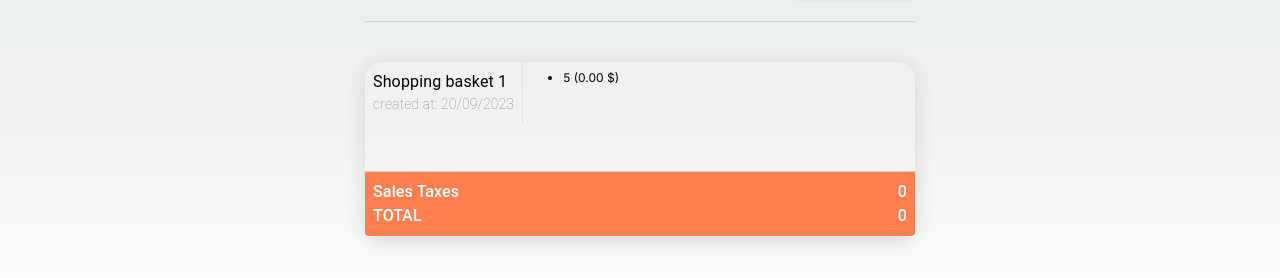
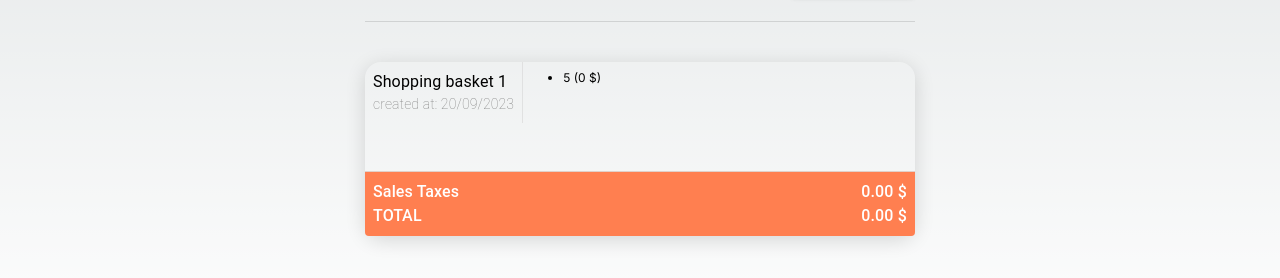
Before and after one commit to fk-pixel/coding-ch, a Next.js app: page / in a window 1280 px wide. Both pictures are taken after typing "Sample", "5" into the empty fields and a click on the button "ADD TO CART". Shown: the part 426-704 px from the top of the page. Built offline with nearby package versions, Linux system fonts and the light colour scheme.

Commit message:
add sales taxes an total information pro card at card footer

```diff
--- a/app/_components/TaxCard.tsx
+++ b/app/_components/TaxCard.tsx
@@ -1,18 +1,17 @@
 import React from "react";
 import { format } from "date-fns";
 import { Box, Typography } from "@mui/material";
-import { Item, Product } from "./TaxSalesTabPanel";
+import { Sale } from "./TaxSalesTabPanel";
+import { getCalculatedPrice } from "../_utils/CardUtils";
 
 export interface TaxCardProps {
   index: number;
-  basket: Item[];
-  salesTaxes: number;
-  total: number;
-  onChangeBasket: () => Item[][];
+  basket: Sale[];
+  // onChangeBasket: () => Item[][];
 }
 
 export default function TaxCard(props: TaxCardProps): JSX.Element {
-  const { basket, salesTaxes, total, index, onChangeBasket } = props;
+  const { basket, index } = props;
 
   const date = format(new Date(), "dd/MM/yyyy");
 
@@ -20,13 +19,18 @@ export default function TaxCard(props: TaxCardProps): JSX.Element {
   //   onChangeBasket();
   // }, []);
 
-  //const salesTaxes: number = 0;
+  const salesTaxes: number = basket
+    .map((x) => getCalculatedPrice(x.salesType, x.taxable, x.price).saleTax)
+    .reduce((acc, val) => acc + val, 0);
 
-  //const total: number = 0;
+  const total: number = basket
+    .map(
+      (x) => getCalculatedPrice(x.salesType, x.taxable, x.price).roundedPrice
+    )
+    .reduce((acc, val) => acc + val, 0);
 
   return (
     /* Main Card */
-
     <Box
       sx={{
         marginTop: 5,
@@ -63,9 +67,13 @@ export default function TaxCard(props: TaxCardProps): JSX.Element {
         <Box sx={{ display: "block", padding: 1, fontSize: 12 }}>
           <ul>
             {basket.length > 0 &&
-              basket.map((x: Item) => (
+              basket.map((x: Sale) => (
                 <li>
-                  {x.piece} {x.productName} ({(x.piece * x.price).toFixed(2)} $)
+                  {x.piece} {x.productName} (
+                  {x.piece *
+                    getCalculatedPrice(x.salesType, x.taxable, x.price)
+                      .roundedPrice}{" "}
+                  $)
                 </li>
               ))}
           </ul>
@@ -92,13 +100,15 @@ export default function TaxCard(props: TaxCardProps): JSX.Element {
           }}
         >
           <Typography sx={{ fontWeight: 550 }}>Sales Taxes</Typography>
-          <Typography sx={{ fontWeight: 550 }}>{salesTaxes}</Typography>
+          <Typography sx={{ fontWeight: 550 }}>
+            {salesTaxes.toFixed(2)} $
+          </Typography>
         </Box>
 
         {/* TOTAL */}
         <Box sx={{ display: "flex", justifyContent: "space-between" }}>
           <Typography sx={{ fontWeight: 550 }}>TOTAL</Typography>
-          <Typography sx={{ fontWeight: 550 }}>{total}</Typography>
+          <Typography sx={{ fontWeight: 550 }}>{total.toFixed(2)} $</Typography>
         </Box>
       </Box>
     </Box>
--- a/app/_components/TaxSalesTabPanel.tsx
+++ b/app/_components/TaxSalesTabPanel.tsx
@@ -27,7 +27,7 @@ export interface Product {
   salesType: string;
 }
 
-export interface Item extends Product {
+export interface Sale extends Product {
   piece: number;
 }
 
@@ -46,11 +46,9 @@ const PRODUCT_OPTIONS = productData.map((x) => ({
 export default function TaxSalesTabPanel(props: TabPanelProps) {
   const { children, value, index, ...other } = props;
 
-  //const basket: Map<string, Item> = new Map<string, Item>();
-  // const baskets: Map<string, Basket> = new Map<string, Basket>();
   const [addToOther, setAddToOther] = React.useState<boolean>(false);
-  const [baskets, setBaskets] = React.useState<Item[][]>([]);
-  const [item, setItem] = React.useState<Item>({
+  const [baskets, setBaskets] = React.useState<Sale[][]>([]);
+  const [sale, setSale] = React.useState<Sale>({
     id: 0,
     productName: "",
     taxable: false,
@@ -67,39 +65,25 @@ export default function TaxSalesTabPanel(props: TabPanelProps) {
   //     }));
   //   }
   // };
-  React.useEffect(() => {
-    if (baskets.length > 0) {
-      baskets;
-    }
-  }, []);
 
-  // setShoppingBasket()
-  // setMyState(...myState, {...[e.target.name]: e.target.value})
-
-  //   () =>
-  // ({
-  //   ...myState,
-  //   [e.target.name]: e.target.value
-  // })
+  // React.useEffect(() => {
+  //   if (baskets.length > 0) {
+  //     baskets;
+  //   }
+  // }, []);
 
   // const onChangeB = (val) => {
   //   setBasket;
   // };
 
   const handleAdd = () => {
-    // if (baskets.length < 1) {
-    //   setBaskets(Array(1).fill([]));
-    // }
-
     if (addToOther) {
-      setBaskets((prev) => [...prev, [item]]);
+      setBaskets((prev) => [...prev, [sale]]);
     }
 
     if (!addToOther) {
-      // setBaskets({ ...baskets, ...item });
-
       if (baskets.length === 0) {
-        setBaskets(() => [[item]]);
+        setBaskets(() => [[sale]]);
       } else {
         const currentBasketIndex = baskets.length - 1;
 
@@ -108,9 +92,9 @@ export default function TaxSalesTabPanel(props: TabPanelProps) {
         ] as unknown as Array<object>;
 
         if (currentBasket?.length > 0) {
-          currentBasket.push(item);
+          currentBasket.push(sale);
         }
-        // onChangeBasket();
+        //onChangeBasket();
       }
     }
   };
@@ -119,26 +103,12 @@ export default function TaxSalesTabPanel(props: TabPanelProps) {
   //   return baskets;
   // }
 
-  // const salesTaxes = baskets.flatMap((basket) =>
-  //   basket.map((x) => {
-  //     x.taxable && x.productSalesType === "import"
-  //       ? x.piece * ((x.price * 10) / 100 + (x.price * 5) / 100)
-  //       : x.taxable !== false && x.productSalesType === "import"
-  //       ? x.piece * ((x.price * 5) / 100)
-  //       : 0;
-  //   })
-  // );
-
-  // const total = shoppingBasket.reduce((acc, val) => {
-  //   acc.piece * acc.price + val.piece * val.price;
-  // });
-
   const handleChange = (value: AutocompleteOption) => {
     const product = productData.find((x) => x.id === value.id);
 
     if (!product) throw Error;
 
-    setItem((prev) => ({
+    setSale((prev) => ({
       ...prev,
       id: product.id,
       productName: product.productName,
@@ -147,10 +117,6 @@ export default function TaxSalesTabPanel(props: TabPanelProps) {
       salesType: product.salesType,
     }));
   };
-
-  // React.useEffect(() => {
-  //   onChangeBasket(baskets);
-  // }, []);
 
   return (
     <div
@@ -216,8 +182,8 @@ export default function TaxSalesTabPanel(props: TabPanelProps) {
                 key={4}
                 name="piece"
                 onChange={(e) => {
-                  setItem({
-                    ...item,
+                  setSale({
+                    ...sale,
                     piece: Number(e.target.value),
                   });
                 }}
@@ -248,9 +214,7 @@ export default function TaxSalesTabPanel(props: TabPanelProps) {
                 key={index}
                 index={index}
                 basket={basket}
-                salesTaxes={0}
-                total={0}
-                // onChangeBasket={onChangeBasket(basket)}
+                // onChangeBasket={onChangeBasket}
               />
             ))}
         </Box>
--- /dev/null
+++ b/app/_utils/CardUtils.ts
@@ -0,0 +1,25 @@
+export function getCalculatedPrice(
+  salesType: string,
+  taxable: boolean,
+  price: number
+): { roundedPrice: number; saleTax: number } {
+  const newPrice = taxable
+    ? salesType === "import"
+      ? setIntegerArgument(price + (price * 10) / 100 + (price * 5) / 100)
+      : setIntegerArgument(price + (price * 10) / 100)
+    : salesType === "import"
+    ? setIntegerArgument(price + (price * 5) / 100)
+    : price;
+
+  const roundedNewPrice = newPrice.toFixed(2);
+
+  const roundedPrice = Number(roundedNewPrice);
+
+  const saleTax = Number(roundedNewPrice) - price;
+
+  return { roundedPrice, saleTax };
+}
+
+function setIntegerArgument(price: number) {
+  return Math.ceil(price * 20 - 0.05) / 20;
+}
```
